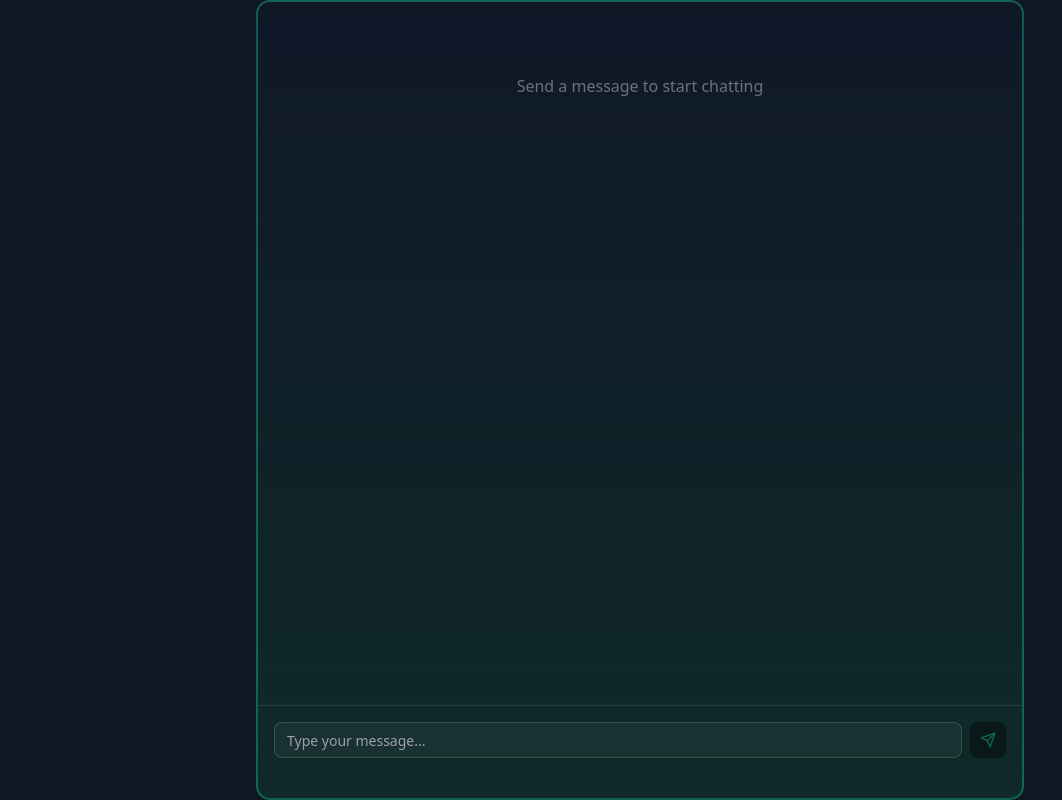
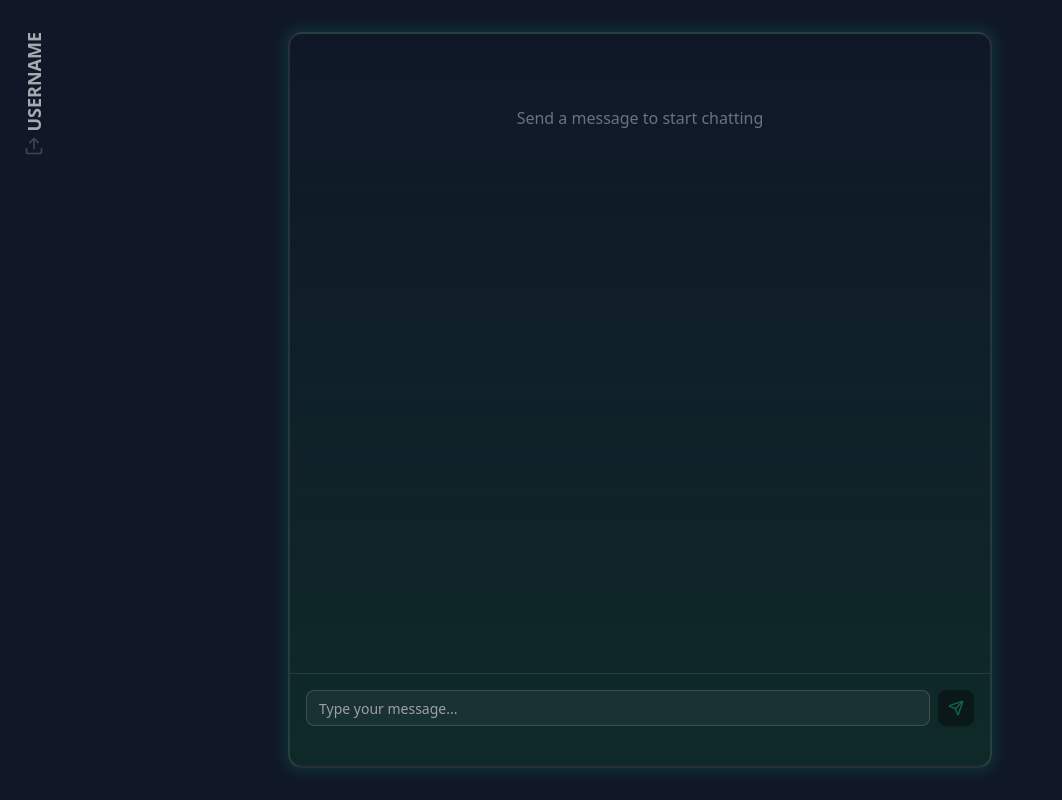
Before and after one commit to SSOURABH58/ai-customer-suport-agent, a Next.js app: page / in a window 1280 px wide. Shown: the whole page, without its empty margins (0-1062 px from the left). Built offline with nearby package versions, Linux system fonts and the light colour scheme.

Commit message:
added responsive UI

```diff
--- a/src/app/globals.css
+++ b/src/app/globals.css
@@ -4,6 +4,28 @@
 @custom-variant dark (&:is(.dark *));
 
 @theme inline {
+  --animate-border-pulse: border-pulse 1s ease-in-out infinite;
+  --animate-glow-pulse: glow-pulse 2s ease-in-out infinite;
+
+  @keyframes border-pulse {
+    0%,
+    100% {
+      "border":#ff0000 ;
+    }
+    50% {
+      "border":#00ff00 ;
+    }
+  }
+
+  @keyframes glow-pulse {
+    0%,
+    100% {
+      box-shadow: 0 0 0 0 rgba(16, 163, 127, 0.1);
+    }
+    50% {
+      box-shadow: 0 0 20px 10px rgba(16, 163, 127, 0.2);
+    }
+  }
   --color-background: var(--background);
   --color-foreground: var(--foreground);
   --font-sans: var(--font-geist-sans);
@@ -86,7 +108,7 @@
   --popover: oklch(0.21 0.006 285.885);
   --popover-foreground: oklch(0.985 0 0);
   --primary: #10a37f;
-  --primary-foreground: #ffffffdd;
+  --primary-foreground: #ffffff;
   --secondary: oklch(0.274 0.006 286.033);
   --secondary-foreground: oklch(0.985 0 0);
   --muted: oklch(0.274 0.006 286.033);
@@ -112,6 +134,10 @@
   --sidebar-ring: oklch(0.552 0.016 285.938);
 }
 
+.transform-origen-1 {
+  transform-origin: top right;
+}
+
 @layer base {
   * {
     @apply border-border outline-ring/50;
--- a/src/app/page.tsx
+++ b/src/app/page.tsx
@@ -4,7 +4,7 @@ import { useState } from "react";
 import { Button } from "@/components/ui/button";
 import { Input } from "@/components/ui/input";
 import { Card } from "@/components/ui/card";
-import { Send, Square, StopCircle } from "lucide-react";
+import { LogOut, Send, Square, StopCircle } from "lucide-react";
 
 interface Message {
   content: string;
@@ -39,9 +39,19 @@ export default function Home() {
   };
 
   return (
-    <div className="flex flex-col h-screen bg-gray-50 dark:bg-gray-900 overflow-hidden">
-      <div className="flex-1 overflow-hidden w-full max-w-3xl mx-auto">
-        <Card className="flex flex-col h-full border-2 border-primary/50  transition-all duration-300 animate-border-pulse bg-gradient-to-b from-transparent to-green-50 dark:to-green-900/30 animate-glow-pulse">
+    <div className=" relative flex flex-col h-screen bg-gray-50 dark:bg-gray-900 overflow-hidden">
+      <div className=" absolute z-10 md:top-10 md:left-10 top-1 left-2 md:w-4 w-full md:-rotate-90 ">
+        <div className="absolute md:right-0 md:bottom-0  flex flex-row items-center justify-center space-y-2  transform-origen-1 ">
+          <button className="flex flex-row active:text-white items-center justify-center text-gray-500 hover:text-red-500 transition-colors duration-200 opacity-50 hover:opacity-100 m-0 mr-1 cursor-pointer">
+            <LogOut className="h-5 w-5" />
+          </button>
+          <p className=" text-lg  opacity-70 font-black uppercase text-gray-800 dark:text-gray-200 top-0 left-0">
+            Username
+          </p>
+        </div>
+      </div>
+      <div className="flex-1 overflow-hidden w-full max-w-3xl mx-auto md:p-8 relative ">
+        <Card className="flex flex-col h-full border-2  transition-all duration-300 animate-border-pulse bg-gradient-to-b from-transparent to-green-50 dark:to-green-900/30 animate-glow-pulse">
           <div className="flex-1 overflow-y-auto p-4 space-y-4">
             {messages.length === 0 ? (
               <p className="text-center text-gray-500 pt-8">
--- a/src/components/ui/button.tsx
+++ b/src/components/ui/button.tsx
@@ -1,8 +1,8 @@
-import * as React from "react"
-import { Slot } from "@radix-ui/react-slot"
-import { cva, type VariantProps } from "class-variance-authority"
+import * as React from "react";
+import { Slot } from "@radix-ui/react-slot";
+import { cva, type VariantProps } from "class-variance-authority";
 
-import { cn } from "@/lib/utils"
+import { cn } from "@/lib/utils";
 
 const buttonVariants = cva(
   "inline-flex items-center justify-center gap-2 whitespace-nowrap rounded-md text-sm font-medium transition-all disabled:pointer-events-none disabled:opacity-50 [&_svg]:pointer-events-none [&_svg:not([class*='size-'])]:size-4 shrink-0 [&_svg]:shrink-0 outline-none focus-visible:border-ring focus-visible:ring-ring/50 focus-visible:ring-[3px] aria-invalid:ring-destructive/20 dark:aria-invalid:ring-destructive/40 aria-invalid:border-destructive",
@@ -33,7 +33,7 @@ const buttonVariants = cva(
       size: "default",
     },
   }
-)
+);
 
 function Button({
   className,
@@ -43,17 +43,20 @@ function Button({
   ...props
 }: React.ComponentProps<"button"> &
   VariantProps<typeof buttonVariants> & {
-    asChild?: boolean
+    asChild?: boolean;
   }) {
-  const Comp = asChild ? Slot : "button"
+  const Comp = asChild ? Slot : "button";
 
   return (
     <Comp
       data-slot="button"
-      className={cn(buttonVariants({ variant, size, className }))}
+      className={cn(
+        buttonVariants({ variant, size, className }),
+        " cursor-pointer"
+      )}
       {...props}
     />
-  )
+  );
 }
 
-export { Button, buttonVariants }
+export { Button, buttonVariants };
--- a/tailwind.config.js
+++ b/tailwind.config.js
@@ -63,46 +63,11 @@ module.exports = {
         md: "calc(var(--radius) - 2px)",
         sm: "calc(var(--radius) - 4px)",
       },
-      keyframes: {
-        "accordion-down": {
-          from: { height: "0" },
-          to: { height: "var(--radix-accordion-content-height)" },
-        },
-        "accordion-up": {
-          from: { height: "var(--radix-accordion-content-height)" },
-          to: { height: "0" },
-        },
-        "border-pulse": {
-          "0%, 100%": {
-            "border-color": "#10a37f",
-            "box-shadow": "0 0 0 0 rgba(16, 163, 127, 0.7)",
-          },
-          "50%": {
-            "border-color": "#fff",
-            // "border-color": "#4ade80",
-            "box-shadow": "0 0 20px 5px rgba(74, 222, 128, 0.4)",
-          },
-        },
-        "glow-pulse": {
-          "0%, 100%": {
-            "box-shadow": "0 0 0 0 rgba(16, 163, 127, 0.1)",
-          },
-          "50%": {
-            "box-shadow": "0 0 20px 10px rgba(16, 163, 127, 0.2)",
-          },
-        },
-      },
-      animation: {
-        "accordion-down": "accordion-down 0.2s ease-out",
-        "accordion-up": "accordion-up 0.2s ease-out",
-        "border-pulse": "border-pulse 1s ease-in-out infinite",
-        "glow-pulse": "glow-pulse 2s ease-in-out infinite",
-      },
       backgroundImage: {
         "gradient-border": "linear-gradient(90deg, #10a37f, #4ade80, #10a3f7f)",
       },
       // Removed gradient animations and background images
     },
   },
-  plugins: [],
+  plugins: [require("tailwindcss-animate")],
 };
```
Also changed, not shown: .trae/rules/project_rules.md.
